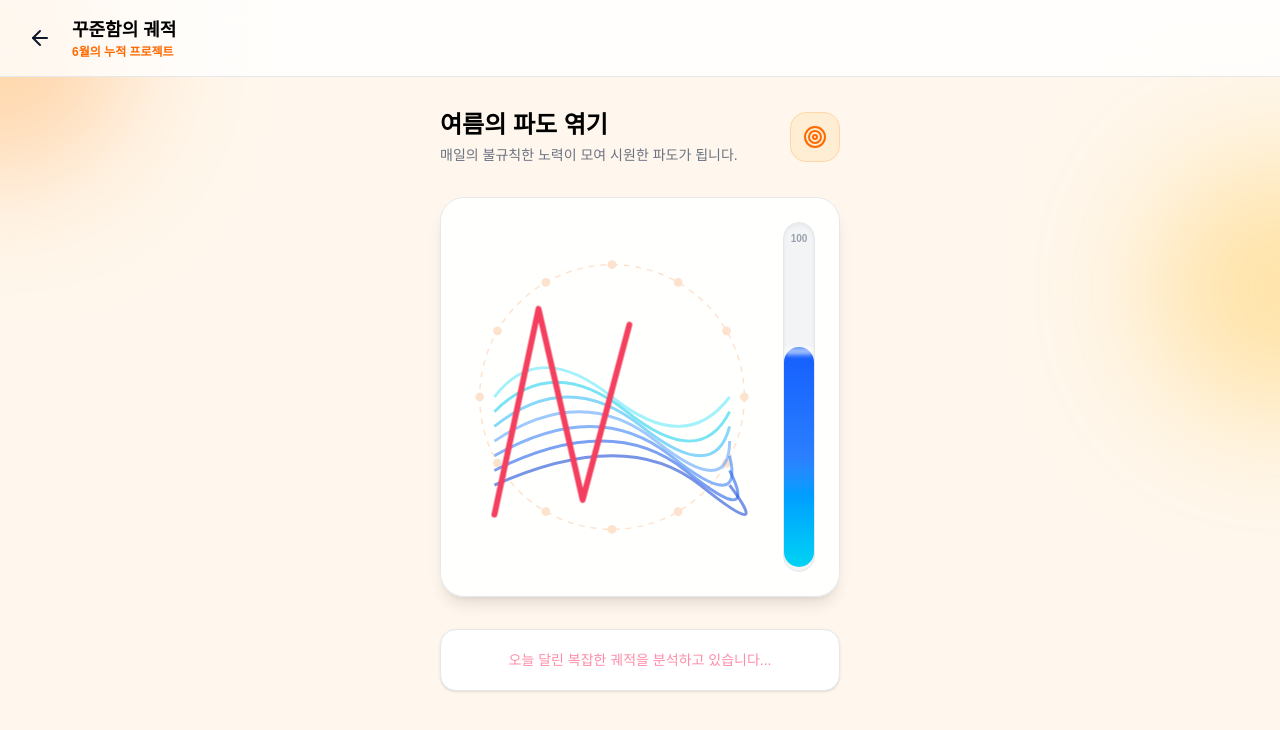
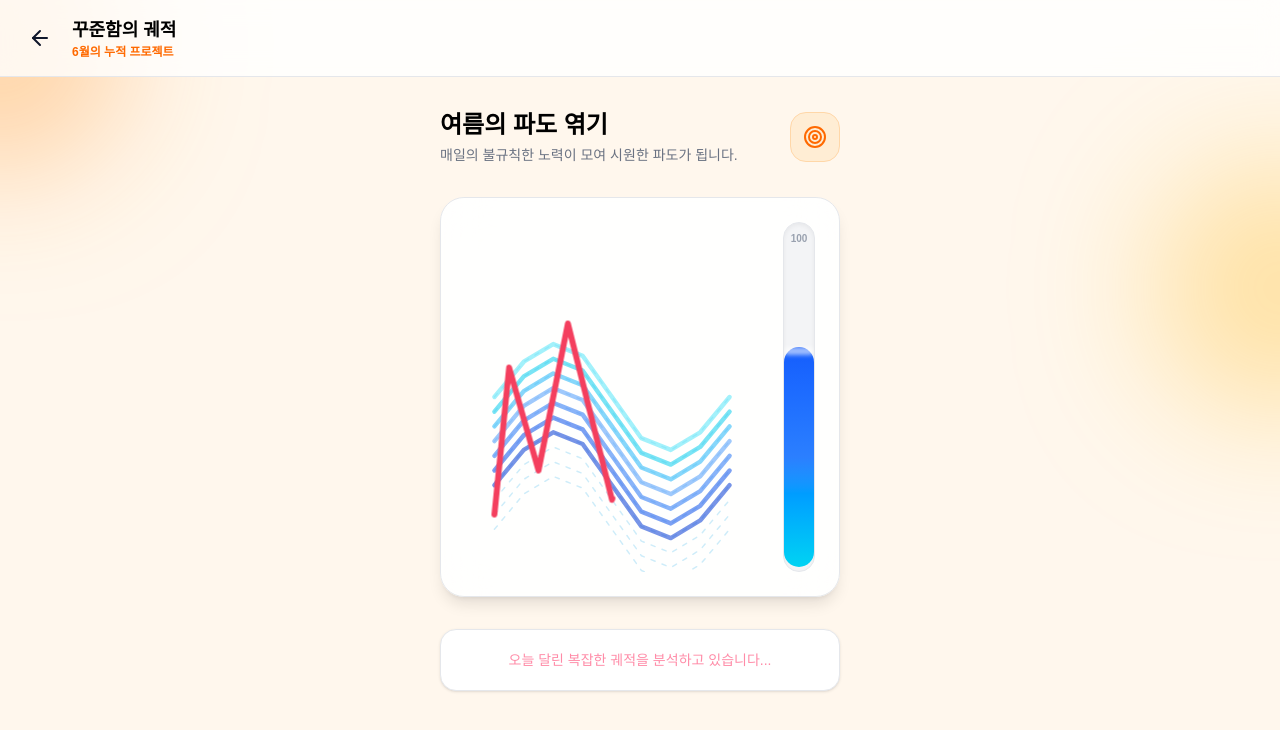
Before and after one commit to 1053min/techno, a React (Vite) app: page /monthly-project in a window 1280 px wide. Shown: the top 730 px of the page. Built offline with nearby package versions, Linux system fonts and the light colour scheme; a web font is replaced by a local one.

Commit message:
UI 개선

```diff
--- a/src/app/components/BadgePage.tsx
+++ b/src/app/components/BadgePage.tsx
@@ -15,6 +15,18 @@ export function BadgePage() {
 
   return (
     <div className="min-h-screen bg-slate-50 pb-12">
+      {/* 빛 반사 애니메이션 CSS */}
+      <style>{`
+        @keyframes badge-shine {
+          0% { transform: translateX(-150%) skewX(-25deg); }
+          20% { transform: translateX(250%) skewX(-25deg); }
+          100% { transform: translateX(250%) skewX(-25deg); }
+        }
+        .animate-badge-shine {
+          animation: badge-shine 3s ease infinite;
+        }
+      `}</style>
+
       {/* 헤더 */}
       <div className="bg-white px-6 py-4 border-b flex items-center gap-4 sticky top-0 z-50 shadow-xs">
         <button onClick={() => navigate("/")} className="hover:bg-slate-100 p-1 rounded-full transition-colors">
@@ -36,12 +48,16 @@ export function BadgePage() {
               }`}
             >
               {/* 뱃지 아이콘 (그라데이션 배경) */}
-              <div className={`w-20 h-20 mx-auto rounded-full bg-gradient-to-br ${badge.color} flex items-center justify-center text-4xl shadow-inner mb-3`}>
+              <div className={`relative w-20 h-20 mx-auto rounded-full bg-gradient-to-br ${badge.color} flex items-center justify-center text-4xl shadow-inner overflow-hidden mb-3`}>
                 {badge.emoji}
+                {/* 반짝이는 빛 반사 효과 (획득한 뱃지만 적용) */}
+                {badge.achieved && (
+                  <div className="absolute top-0 bottom-0 left-[-100%] w-full bg-gradient-to-r from-transparent via-white/60 to-transparent animate-badge-shine pointer-events-none z-10" />
+                )}
               </div>
 
-              <h3 className="font-bold text-slate-800 text-sm mb-1">{badge.title}</h3>
-              <p className="text-[10px] text-slate-500 leading-tight">{badge.desc}</p>
+              <h3 className="font-bold text-slate-800 text-base mb-1">{badge.title}</h3>
+              <p className="text-xs text-slate-500 leading-tight">{badge.desc}</p>
 
               {/* 자물쇠 오버레이 */}
               {!badge.achieved && (
--- a/src/app/components/HomePage.tsx
+++ b/src/app/components/HomePage.tsx
@@ -67,8 +67,8 @@ export function HomePage() {
                 <TrendingUp className="size-5 text-slate-800" />
               </div>
               <div>
-                <div className="font-bold text-sm text-slate-900 mb-0.5">나의 기록</div>
-                <div className="text-[10px] text-gray-500 font-medium">성장 그래프 분석</div>
+              <div className="font-bold text-base text-slate-900 mb-0.5">나의 기록</div>
+              <div className="text-xs text-gray-500 font-medium">성장 그래프 분석</div>
               </div>
             </button>
 
@@ -80,8 +80,8 @@ export function HomePage() {
                 <Award className="size-5 text-orange-500" />
               </div>
               <div>
-                <div className="font-bold text-sm text-slate-900 mb-0.5">내 뱃지</div>
-                <div className="text-[10px] text-gray-500 font-medium">달성 보상 확인</div>
+              <div className="font-bold text-base text-slate-900 mb-0.5">내 뱃지</div>
+              <div className="text-xs text-gray-500 font-medium">달성 보상 확인</div>
               </div>
             </button>
 
@@ -94,8 +94,8 @@ export function HomePage() {
                   <Map className="size-5 text-emerald-600" />
                 </div>
                 <div>
-                  <div className="font-bold text-sm text-slate-900 mb-0.5">실시간 신호 지도</div>
-                  <div className="text-xs text-gray-500 font-medium">주변 교차로 정보 탐색</div>
+                <div className="font-bold text-base text-slate-900 mb-0.5">실시간 신호 지도</div>
+                <div className="text-sm text-gray-500 font-medium">주변 교차로 정보 탐색</div>
                 </div>
               </div>
               <ChevronRight className="size-5 text-gray-300" />
@@ -113,8 +113,8 @@ export function HomePage() {
               >
                 <div className="w-12 h-12 bg-gray-50 rounded-full flex items-center justify-center text-xl border border-gray-100">🎨</div>
                 <div className="flex-1">
-                  <div className="font-bold text-sm text-slate-900 mb-0.5">GPS 아트 드로잉</div>
-                  <div className="text-xs text-gray-500 font-medium">지도 위에 예술을 남겨보세요</div>
+                <div className="font-bold text-base text-slate-900 mb-0.5">GPS 아트 드로잉</div>
+                <div className="text-sm text-gray-500 font-medium">지도 위에 예술을 남겨보세요</div>
                 </div>
                 <ChevronRight className="size-4 text-gray-300" />
               </button>
@@ -125,8 +125,8 @@ export function HomePage() {
               >
                 <div className="w-12 h-12 bg-white/10 rounded-full flex items-center justify-center text-xl border border-white/10">🧪</div>
                 <div className="flex-1">
-                  <div className="font-bold text-sm mb-0.5">베타 기능 연구소</div>
-                  <div className="text-xs text-gray-400 font-medium">새로운 기능을 먼저 체험하세요</div>
+                <div className="font-bold text-base mb-0.5">베타 기능 연구소</div>
+                <div className="text-sm text-gray-400 font-medium">새로운 기능을 먼저 체험하세요</div>
                 </div>
                 <ChevronRight className="size-4 text-gray-500" />
               </button>
@@ -142,7 +142,7 @@ export function HomePage() {
             className="w-full bg-orange-500 text-white rounded-full py-4 px-6 shadow-[0_8px_25px_rgb(249,115,22,0.35)] hover:shadow-[0_8px_30px_rgb(249,115,22,0.5)] hover:-translate-y-1 transition-all active:scale-[0.98] flex items-center justify-center gap-2 border border-orange-400"
           >
             <Play className="size-6" fill="white" />
-            <span className="font-black tracking-wide text-lg mt-0.5">러닝 시작하기</span>
+            <span className="font-black tracking-wide text-xl mt-0.5">러닝 시작하기</span>
           </button>
         </div>
       </div>
--- a/src/app/components/MonthlyProjectPage.tsx
+++ b/src/app/components/MonthlyProjectPage.tsx
@@ -21,21 +21,29 @@ export function MonthlyProjectPage() {
     return () => { clearTimeout(t1); clearTimeout(t2); clearTimeout(t3); };
   }, []);
 
+  // 파도의 부드러운 곡선을 9개의 꼭짓점으로 쪼개어 만든 베이스 경로
+  const getWavePath = (yOffset: number) => {
+    return `M 10 ${yOffset} L 20 ${yOffset - 12} L 30 ${yOffset - 18} L 40 ${yOffset - 14} L 50 ${yOffset} L 60 ${yOffset + 14} L 70 ${yOffset + 18} L 80 ${yOffset + 12} L 90 ${yOffset}`;
+  };
+
   // 과거에 뛰었던 기록들 (누적된 색상의 실들)
   const pastRuns = [
-    { id: 1, d: "M 10 50 Q 25 30 50 50 T 90 50", color: "#67e8f9" }, // 파도결 1 - sky-400
-    { id: 2, d: "M 10 55 Q 30 35 55 55 T 90 55", color: "#22d3ee" }, // 파도결 2 - cyan-400
-    { id: 3, d: "M 10 60 Q 35 40 60 60 T 90 60", color: "#38bdf8" }, // 파도결 3 - light blue
-    { id: 4, d: "M 10 65 Q 40 45 65 65 T 90 65", color: "#60a5fa" }, // 파도결 4 - blue-400
-    { id: 5, d: "M 10 70 Q 45 50 70 70 T 90 70", color: "#3b82f6" }, // 파도결 5 - blue-500
-    { id: 6, d: "M 10 75 Q 50 55 75 75 T 90 75", color: "#2563eb" }, // 파도결 6 - blue-600
-    { id: 7, d: "M 10 80 Q 55 60 80 80 T 90 80", color: "#1d4ed8" }, // 파도결 7 - blue-700
+    { id: 1, d: getWavePath(50), color: "#67e8f9" }, // 파도결 1
+    { id: 2, d: getWavePath(55), color: "#22d3ee" }, // 파도결 2
+    { id: 3, d: getWavePath(60), color: "#38bdf8" }, // 파도결 3
+    { id: 4, d: getWavePath(65), color: "#60a5fa" }, // 파도결 4
+    { id: 5, d: getWavePath(70), color: "#3b82f6" }, // 파도결 5
+    { id: 6, d: getWavePath(75), color: "#2563eb" }, // 파도결 6
+    { id: 7, d: getWavePath(80), color: "#1d4ed8" }, // 파도결 7
   ];
 
-  // 💡 오늘 달린 삐뚤빼뚤한 GPS 궤적
-  const pathTangled = "M 10 90 L 25 20 L 40 85 L 60 10 L 75 80 L 90 30";
-  // 💡 예술 작품의 일부가 되기 위해 팽팽하게 당겨진 실 (동일한 점 개수로 자연스러운 모핑 애니메이션 유도)
-  const pathStraight = "M 10 85 Q 60 65 85 85 T 90 85";
+  // 전체 작품의 배경이 될 가이드라인 (10개의 층)
+  const guideWaves = Array.from({ length: 10 }, (_, i) => getWavePath(50 + i * 5));
+
+  // 💡 오늘 달린 삐뚤빼뚤한 현실 GPS 궤적 (부드러운 모핑을 위해 파도선과 완벽히 같은 개수의 점(9개) 구조 사용)
+  const pathTangled = "M 10 90 L 15 40 L 25 75 L 35 25 L 50 85 L 65 30 L 75 70 L 85 45 L 90 80";
+  // 💡 예술 작품의 8번째 층으로 펴지며 안착할 형태
+  const pathStraight = getWavePath(85);
 
   return (
     <div className="min-h-screen bg-orange-50 text-slate-900 pb-12 overflow-hidden relative selection:bg-orange-500/30">
@@ -50,7 +58,7 @@ export function MonthlyProjectPage() {
         }
         /* Chrome 등에서 path의 d 속성이 자연스럽게 변하는 모핑 트랜지션 */
         .path-morph {
-          transition: d 1.5s cubic-bezier(0.4, 0, 0.2, 1), stroke 1s ease, filter 1s ease;
+          transition: d 2s cubic-bezier(0.34, 1.56, 0.64, 1), stroke 1s ease, filter 1s ease;
         }
       `}</style>
 
@@ -88,15 +96,18 @@ export function MonthlyProjectPage() {
           {/* 좌측: 실타래 아트 애니메이션 영역 */}
           <div className="flex-1 relative flex items-center justify-center">
 
-            {/* 도안 윤곽선 (배경 못/가이드라인) */}
+            {/* 도안 전체 실루엣 (파도 형태 가이드라인) */}
             <svg viewBox="0 0 100 100" className="absolute w-full h-full opacity-20">
-              <circle cx="50" cy="50" r="45" fill="none" stroke="#f97316" strokeWidth="0.5" strokeDasharray="2,2" />
-              {[...Array(12)].map((_, i) => (
-                <circle
-                  key={i}
-                  cx={50 + 45 * Math.cos((i * Math.PI) / 6)}
-                  cy={50 + 45 * Math.sin((i * Math.PI) / 6)}
-                  r="1.5" fill="#f97316"
+              {guideWaves.map((d, i) => (
+                <path
+                  key={`guide-${i}`}
+                  d={d}
+                  fill="none"
+                  stroke="#0ea5e9"
+                  strokeWidth="0.5"
+                  strokeDasharray="1.5,2.5"
+                  strokeLinecap="round"
+                  strokeLinejoin="round"
                 />
               ))}
             </svg>
@@ -110,7 +121,9 @@ export function MonthlyProjectPage() {
                   d={run.d}
                   fill="none"
                   stroke={run.color}
-                  strokeWidth="1"
+                  strokeWidth="1.5"
+                  strokeLinecap="round"
+                  strokeLinejoin="round"
                   className="transition-opacity duration-1000"
                   style={{ opacity: phase > 0 ? 0.6 : 0 }}
                 />
```
